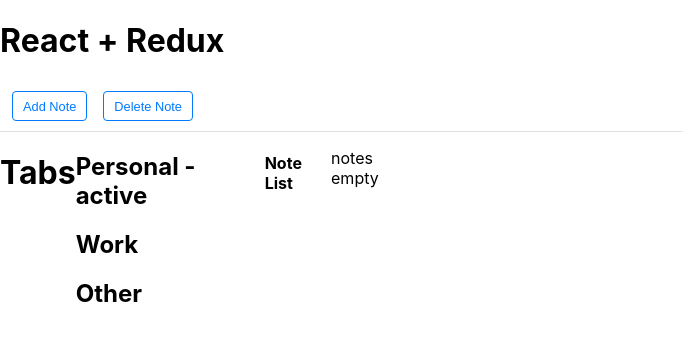
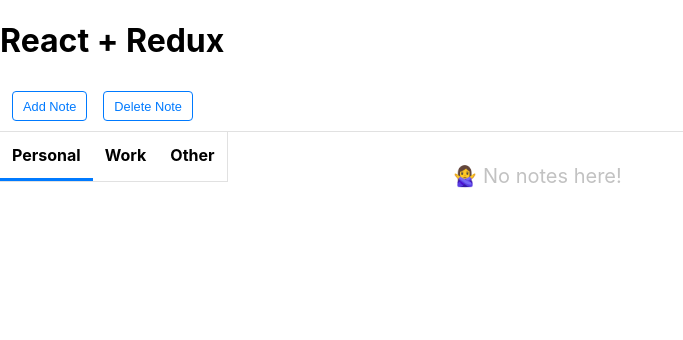
Before and after one commit to tlanders/react-redux-lesson, a React (Create React App) app: page / in a window 1280 px wide. Shown: the top 340 px of the page, without its empty margins (0-683 px from the left). Built offline with nearby package versions, Linux system fonts and the light colour scheme.

Commit message:
added some more css and class names

```diff
--- /dev/null
+++ b/src/components/Notelist.css
@@ -0,0 +1,44 @@
+.notelist {
+    height: 100%;
+    width: 100%;
+}
+
+.notelist__list {
+    max-height: 100%;
+    overflow-y: auto;
+}
+
+.notelist__list__item {
+    border-bottom: 1px solid #e1e1e1;
+    cursor: pointer;
+    padding: 0.75rem;
+}
+
+.notelist__list__item--active {
+    background: #007AFF;
+    color: #ffffff;
+}
+
+.notelist__list__item__title {
+
+    font-size: 1.1rem;
+    font-weight: 700;
+    margin-bottom: 0.25rem;
+    overflow: hidden;
+    text-overflow: ellipsis;
+    white-space: nowrap;
+    width: 100%;
+}
+
+.notelist__list__item__last-edited {
+    font-size: 0.9rem;
+    font-style: italic;
+    margin-bottom: 0.25rem;
+}
+
+.notelist__empty {
+    color: #c2c2c2;
+    font-size: 1.25rem;
+    margin: 2rem auto;
+    text-align: center;
+}
--- a/src/components/Notelist.js
+++ b/src/components/Notelist.js
@@ -1,7 +1,8 @@
 import React, {Component} from "react";
 import PropTypes from 'prop-types';
-// import NotelistItem from "./NotelistItem";
 import NotelistItemContainer from "../containers/NotelistItemContainer";
+import "./Notelist.css"
+import NotelistEmpty from "./NotelistEmpty";
 
 class Notelist extends Component {
     static propTypes = {
@@ -22,18 +23,21 @@ class Notelist extends Component {
     render() {
         const {noteIds} = this.props;
         return (
-            <>
-                <h4>Note List</h4>
-                {!this.hasNotes && (<p>notes empty</p>)}
+            <div className="notelist">
+                {!this.hasNotes
+                    ? (<NotelistEmpty />)
+                    : (
+                        <ul className="notelist__list">
                             {this.hasNotes && noteIds.map((noteId) => (
-                    <ul>
                                 <NotelistItemContainer
                                     key={noteId}
                                     id={noteId}
                                 />
+                            ))}
                         </ul>
-                ))}
-            </>
+                    )
+                }
+            </div>
         )
     }
 };
--- /dev/null
+++ b/src/components/NotelistEmpty.js
@@ -0,0 +1,10 @@
+import React from 'react'
+import "./Notelist.css"
+
+const NotelistEmpty = () => (
+    <div className="notelist__empty">
+        <span role="img" aria-label="no-good-emoji">🙅‍♀️</span> No notes here!
+    </div>
+);
+
+export default NotelistEmpty;
--- a/src/components/NotelistItem.js
+++ b/src/components/NotelistItem.js
@@ -1,17 +1,22 @@
 import React from "react";
 import PropTypes from 'prop-types';
 import classnames from 'classnames';
+import "./Notelist.css"
 
 const NotelistItem = ({isActive, title, lastEdited, onSetActiveNote}) => {
     return (
         <li onClick={onSetActiveNote}
             role={"button"}
-            className={classnames('notelist_list_item', {
-                'notelist_list_item_active' : isActive,
+            className={classnames('notelist__list__item', {
+                'notelist__list__item--active': isActive,
             })}
         >
-            <div>{title}</div>
-            <div>{lastEdited}</div>
+            <div className="notelist__list__item__title">
+                {title}
+            </div>
+            <div className="notelist__list__item__last-edited">
+                {lastEdited}
+            </div>
         </li>
     )
 };
--- a/src/components/Tab.js
+++ b/src/components/Tab.js
@@ -1,11 +1,16 @@
 import React from "react";
+import classnames from 'classnames';
+import "./Tabs.css";
 
-export const Tab = ({id, title, isActive, onSetActiveTab}) => {
-    return (
-        <>
-            <h2 role={"button"} onClick={onSetActiveTab}>
-                {title}{isActive && <span> - active</span>}
-            </h2>
-        </>
-    );
-}
+const Tab = ({ isActive, title, onSetActiveTab }) => (
+    <li
+        className={classnames('tabs__menu__tab', { 'tabs__menu__tab--active': isActive })}
+        aria-label={title}
+        role="button"
+        onClick={onSetActiveTab}
+    >
+        {title}
+    </li>
+);
+
+export default Tab;
--- /dev/null
+++ b/src/components/Tabs.css
@@ -0,0 +1,35 @@
+.tabs {
+    border-right: 1px solid #e1e1e1;
+    height: 100%;
+    width: 30%;
+}
+
+.tabs__menu {
+    align-items: center;
+    border-bottom: 1px solid #e1e1e1;
+    display: flex;
+    flex-direction: row;
+    justify-content: center;
+    height: 50px;
+    list-style: none;
+}
+
+.tabs__menu__tab {
+    border-bottom: 3px solid transparent;
+    cursor: pointer;
+    display: flex;
+    font-size: 1rem;
+    font-weight: 700;
+    justify-content: center;
+    align-items: center;
+    text-align: center;
+    height: 100%;
+    padding: 0 0.75rem;
+    transition: border-color 0.25s ease-in-out;
+    width: 100%;
+    /* background: red; */
+}
+
+.tabs__menu__tab--active {
+    border-bottom: 3px solid #007AFF;
+}
--- a/src/components/Tabs.js
+++ b/src/components/Tabs.js
@@ -1,24 +1,35 @@
 import React from 'react';
-import {Tab} from "./Tab";
-// import Notelist from "./Notelist";
+import Tab from "./Tab";
+import PropTypes from 'prop-types';
 import NotelistContainer from "../containers/NotelistContainer";
+import "./Tabs.css";
 
 export const Tabs = ({activeTabId, notes, tabs, onSetActiveTab, onSetActiveNote}) => {
     console.log('active tab: ' + activeTabId);
     return (
         <>
-            <h1>Tabs</h1>
             <div className={"tabs"}>
+                <ul className="tabs__menu">
                 {tabs.map(tab => (
                     <Tab key={tab.id}
                         {...tab}
                         onSetActiveTab={onSetActiveTab(tab.id)}
                     />
                 ))}
+                </ul>
             </div>
             <NotelistContainer notes={notes}/>
         </>
     );
 }
 
+Tabs.propTypes = {
+    tabs: PropTypes.arrayOf(PropTypes.shape({
+        id: PropTypes.string.isRequired,
+        isActive: PropTypes.bool.isRequired,
+        title: PropTypes.string.isRequired,
+    })).isRequired,
+    onSetActiveTab: PropTypes.func.isRequired,
+};
+
 export default Tabs;
```
Lines whose indentation alone changed are shown as unchanged.
